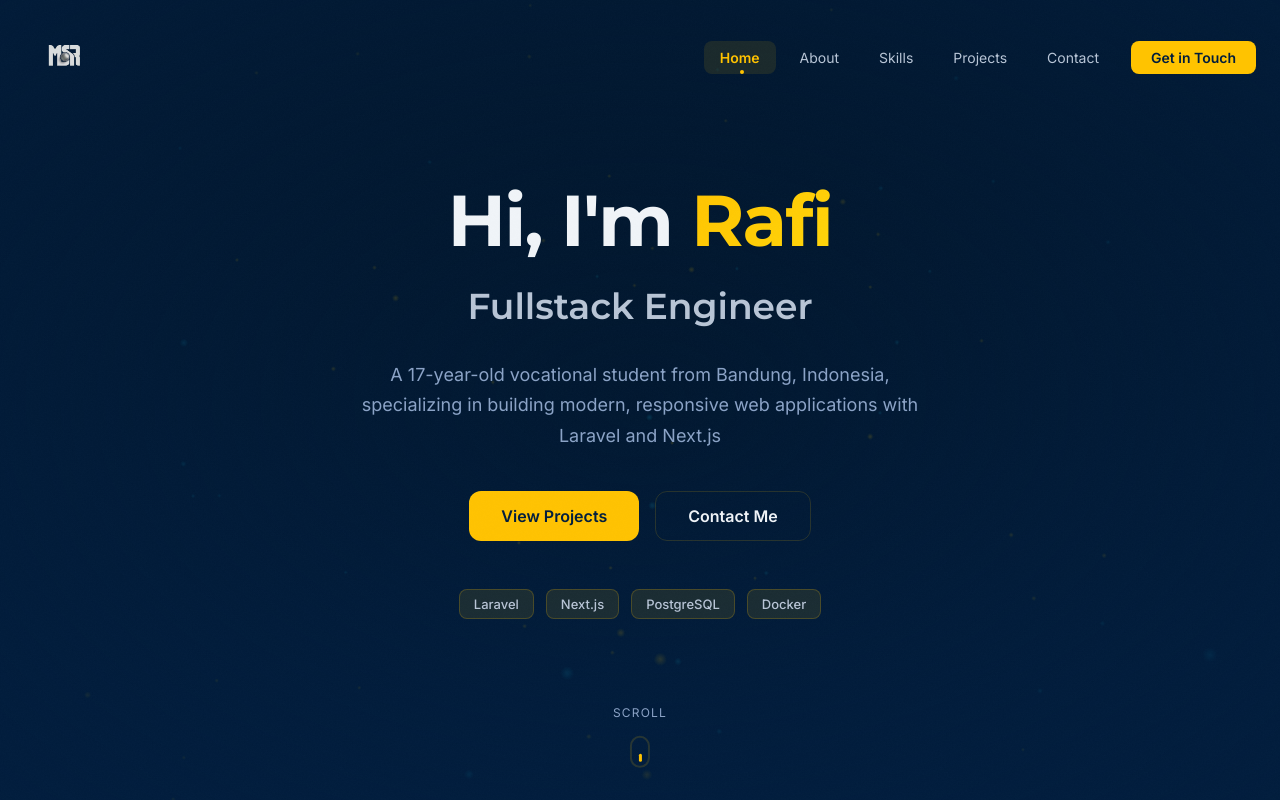
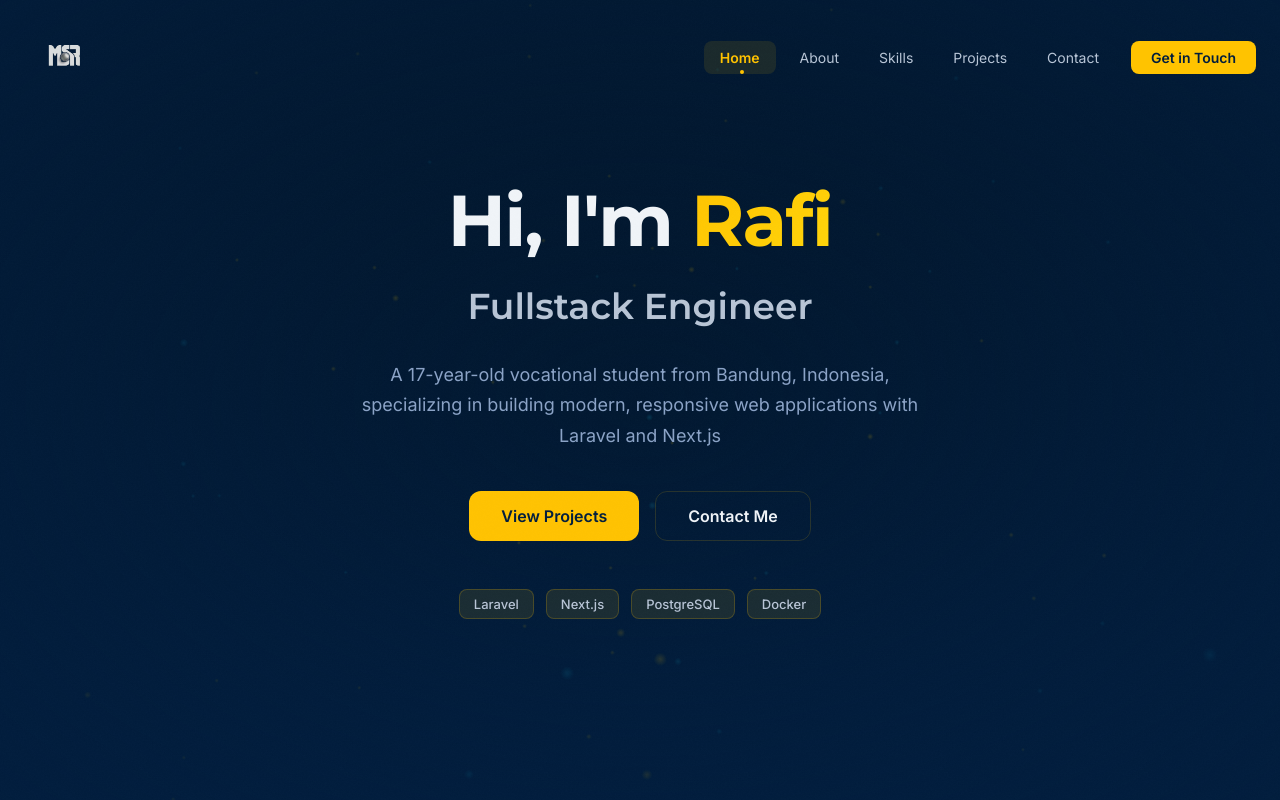
Before and after one commit to Asulll-edan/portfolio-rafi, a Next.js app: page / in a window 1280 px wide. Shown: the top 800 px of the page. Built offline with nearby package versions, Linux system fonts and the light colour scheme.

Commit message:
ad ada aja

```diff
--- a/src/components/Hero.js
+++ b/src/components/Hero.js
@@ -230,61 +230,6 @@ export default function Hero() {
           ))}
         </motion.div>
       </motion.div>
-
-      {/* Scroll indicator */}
-      <motion.div
-        initial={{ opacity: 0 }}
-        animate={{ opacity: 1 }}
-        transition={{ delay: 1.2 }}
-        style={{
-          position: "absolute",
-          bottom: "40px",
-          left: "50%",
-          transform: "translateX(-50%)",
-          zIndex: 2,
-          display: "flex",
-          flexDirection: "column",
-          alignItems: "center",
-          gap: "8px",
-        }}
-      >
-        <span
-          style={{
-            fontFamily: "var(--font-body)",
-            fontSize: "12px",
-            color: "var(--text-muted)",
-            letterSpacing: "0.1em",
-            textTransform: "uppercase",
-          }}
-        >
-          Scroll
-        </span>
-
-        <motion.div
-          animate={{ y: [0, 8, 0] }}
-          transition={{ repeat: Infinity, duration: 1.5, ease: "easeInOut" }}
-          style={{
-            width: "20px",
-            height: "32px",
-            border: "2px solid var(--border-color)",
-            borderRadius: "12px",
-            padding: "4px",
-            display: "flex",
-            justifyContent: "center",
-          }}
-        >
-          <motion.div
-            animate={{ y: [0, 12, 0] }}
-            transition={{ repeat: Infinity, duration: 1.5, ease: "easeInOut" }}
-            style={{
-              width: "3px",
-              height: "8px",
-              background: "var(--accent-primary)",
-              borderRadius: "2px",
-            }}
-          />
-        </motion.div>
-      </motion.div>
     </section>
   );
 }
```
